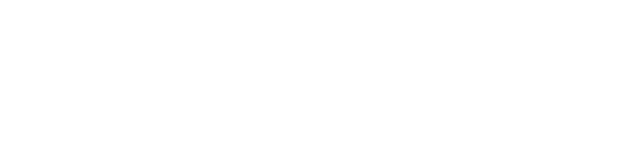
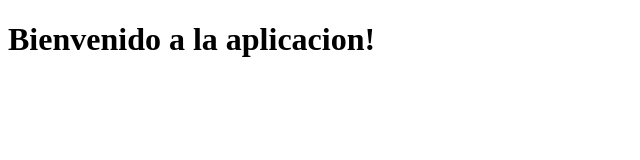
Before and after one commit to IvanRobles92/prueba, a plain HTML site: page index.html in a window 1280 px wide. Shown: the whole page, without its empty margins (0-640 px from the left). Drawn offline with Linux system fonts and the light colour scheme.

Commit message:
Se ha incorporado un mensaje de bienvenida

```diff
--- a/index.html
+++ b/index.html
@@ -5,5 +5,6 @@
   <meta charset"UTF-8"/>
 </head>
 <body>
+	<h1>Bienvenido a la aplicacion!</h1>
 </body>
 </html>
```
